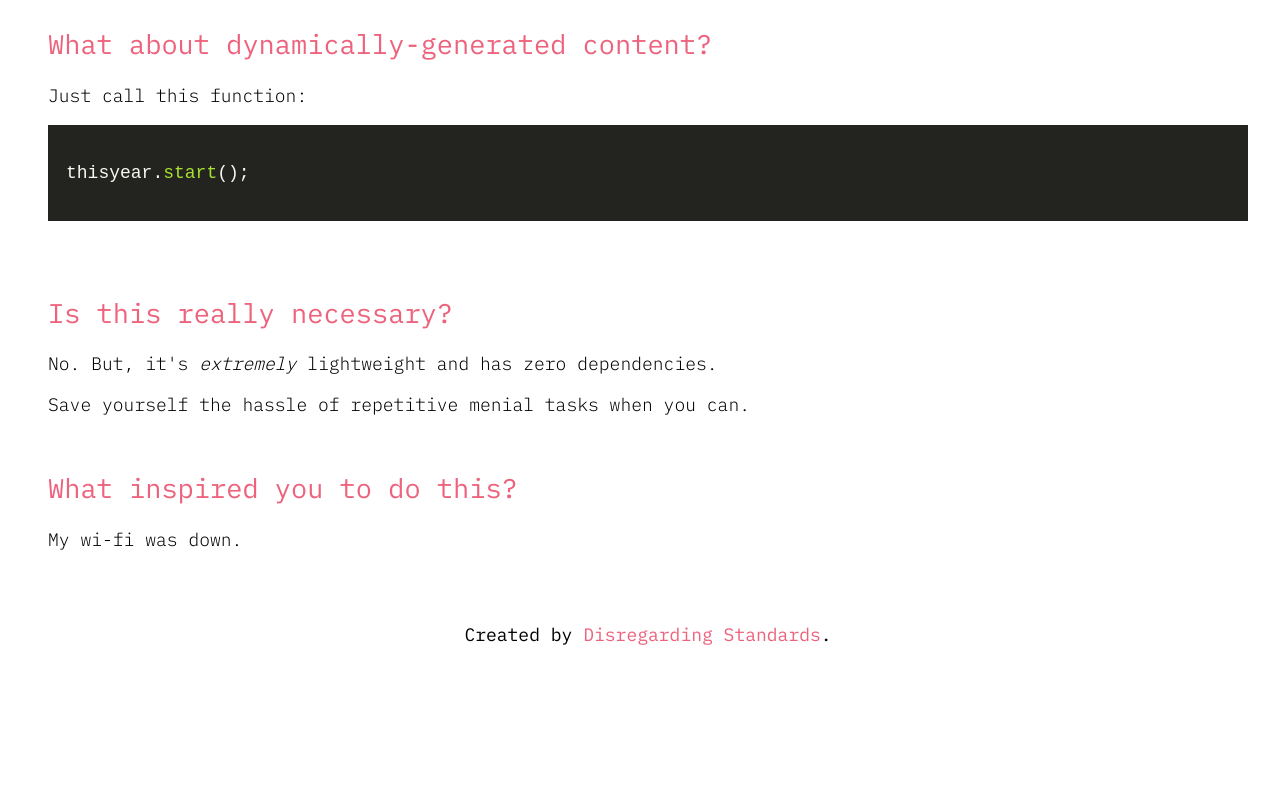
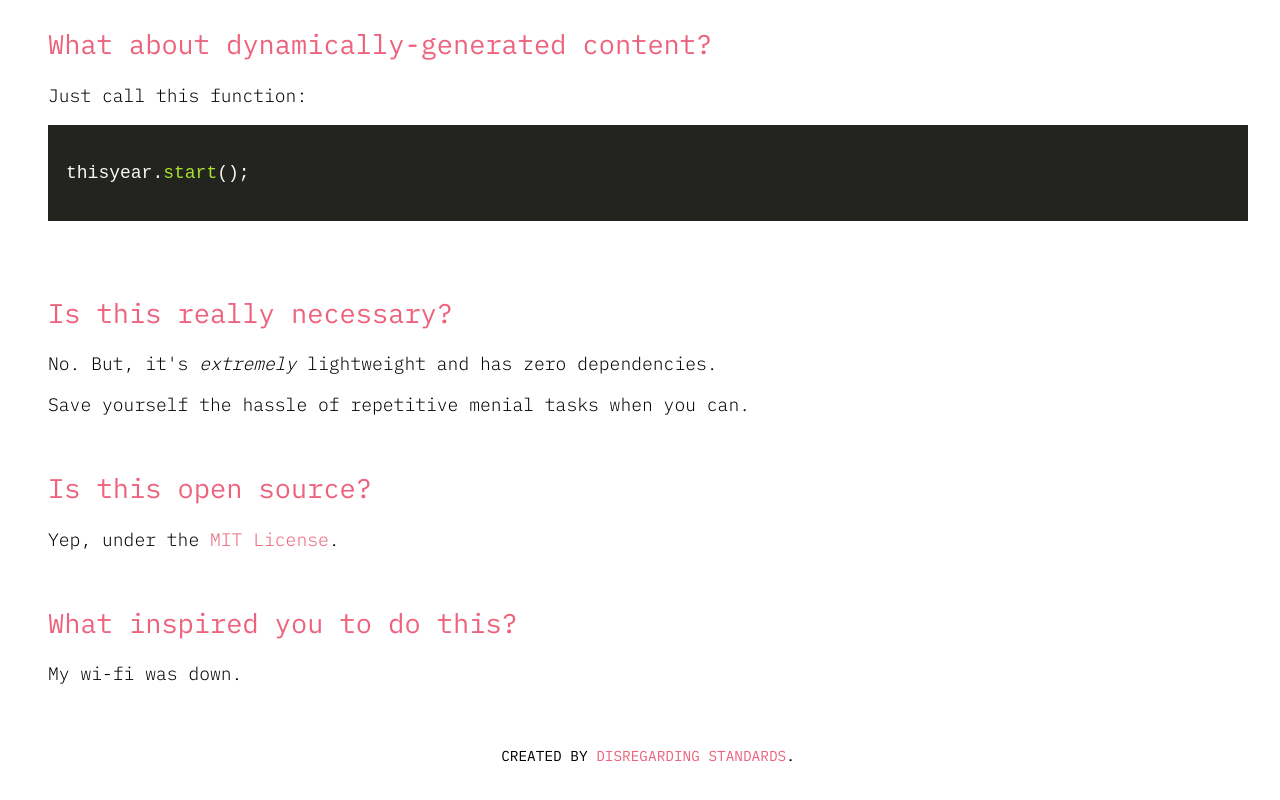
Before and after one commit to sissyliberation/thisyearjs, a website: page index.html in a window 1280 px wide. Shown: the part 961-1761 px from the top of the page. Before the commit the page ends 1669 px from the top, so only its background shows below. Drawn offline with nearby package versions, Linux system fonts and the light colour scheme.

Commit message:
link to license, footer style

```diff
--- a/demo.css
+++ b/demo.css
@@ -24,16 +24,20 @@ pre {
   white-space: pre-line;
 }
 
+a {
+  color: #ed637d;
+  text-decoration: none;
+}
+
 footer {
   padding: 2em 0;
   text-align: center;
   font-weight: 400;
+  text-transform: uppercase;
+  font-size: .8em;
 }
 
-footer a {
-	color: #ed637d;
-	text-decoration: none;
-}
+
 
 .wrapper {
   margin: 0 auto;
--- a/index.html
+++ b/index.html
@@ -62,6 +62,9 @@
 
     <p>Save yourself the hassle of repetitive menial tasks when you can.</p>
 
+    <h2>Is this open source?</h2>
+    <p>Yep, under the <a target="_blank" href="https://github.com/novacourtois/thisyearjs/blob/master/LICENSE">MIT License</a>.</p>
+
     <h2>What inspired you to do this?</h2>
     <p>My wi-fi was down.</p>
   </div>
```
Lines whose indentation alone changed are shown as unchanged.
